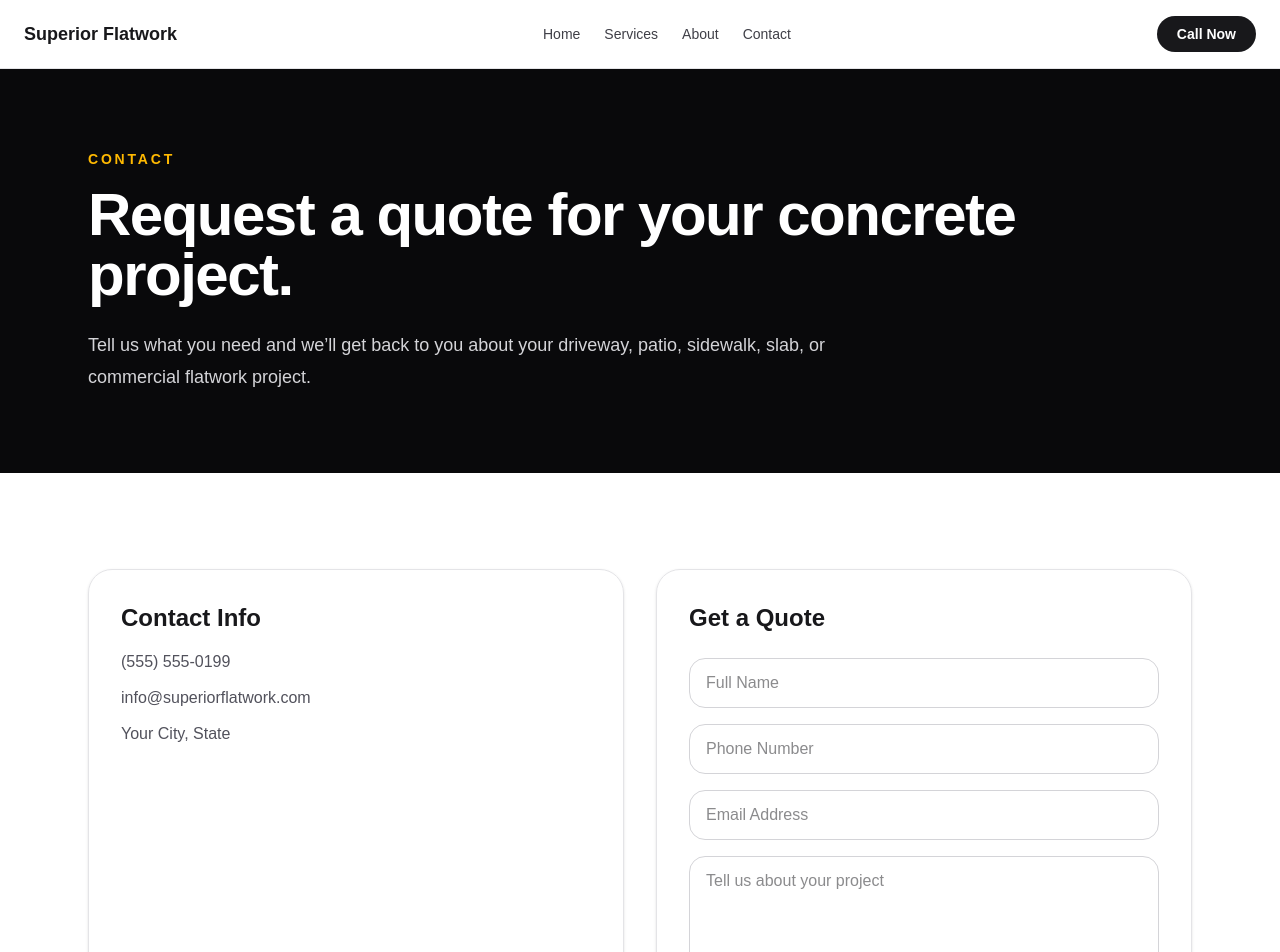
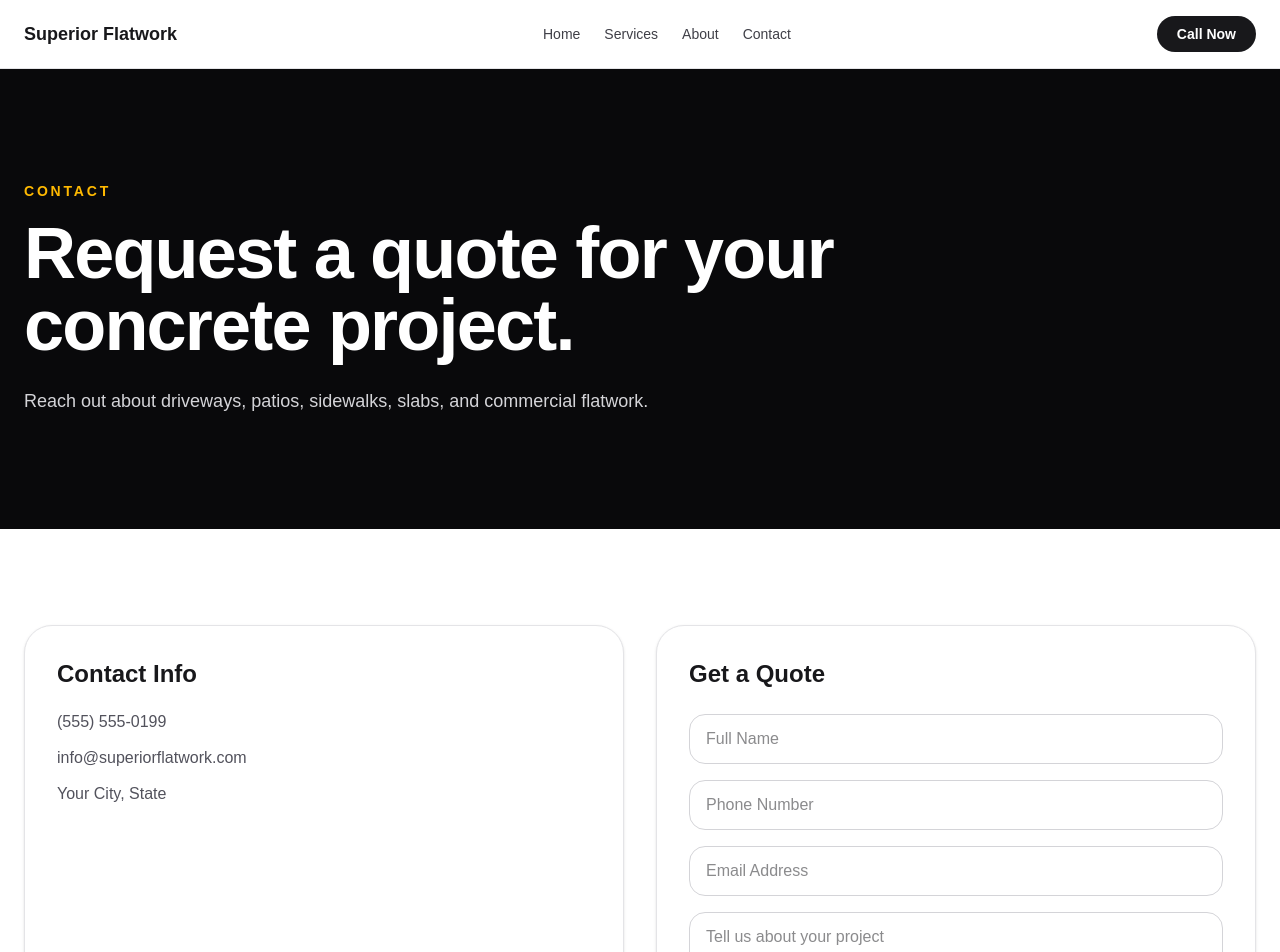
Before and after one commit to receptioniqbusiness/superior-flatwork, a Next.js app: page /contact in a window 1280 px wide. Shown: the top 952 px of the page. Built offline with nearby package versions, Linux system fonts and the light colour scheme.

Commit message:
Update page.tsx

```diff
--- a/app/contact/page.tsx
+++ b/app/contact/page.tsx
@@ -2,32 +2,31 @@ export default function ContactPage() {
   return (
     <main className="min-h-screen bg-white text-zinc-900">
       <section className="bg-zinc-950 text-white">
-        <div className="mx-auto max-w-6xl px-6 py-20">
+        <div className="mx-auto max-w-7xl px-6 py-20 md:py-28">
           <p className="text-sm font-semibold uppercase tracking-[0.2em] text-amber-400">
             Contact
           </p>
-          <h1 className="mt-4 text-5xl font-black tracking-tight md:text-6xl">
+          <h1 className="mt-4 max-w-4xl text-5xl font-black tracking-tight md:text-7xl">
             Request a quote for your concrete project.
           </h1>
           <p className="mt-6 max-w-3xl text-lg leading-8 text-zinc-300">
-            Tell us what you need and we’ll get back to you about your driveway,
-            patio, sidewalk, slab, or commercial flatwork project.
+            Reach out about driveways, patios, sidewalks, slabs, and commercial
+            flatwork.
           </p>
         </div>
       </section>
 
-      <section className="mx-auto max-w-6xl px-6 py-16 md:py-24">
-        <div className="grid gap-8 md:grid-cols-2">
-          <div className="rounded-3xl border border-zinc-200 p-8 shadow-sm">
+      <section className="mx-auto grid max-w-7xl gap-8 px-6 py-16 md:grid-cols-2 md:py-24">
+        <div className="rounded-[1.75rem] border border-zinc-200 bg-white p-8 shadow-sm">
           <h2 className="text-2xl font-bold">Contact Info</h2>
-            <div className="mt-4 space-y-3 text-zinc-600">
+          <div className="mt-5 space-y-3 text-zinc-600">
             <p>(555) 555-0199</p>
             <p>info@superiorflatwork.com</p>
             <p>Your City, State</p>
           </div>
         </div>
 
-          <form className="rounded-3xl border border-zinc-200 p-8 shadow-sm">
+        <form className="rounded-[1.75rem] border border-zinc-200 bg-white p-8 shadow-sm">
           <h2 className="text-2xl font-bold">Get a Quote</h2>
 
           <div className="mt-6 grid gap-4">
@@ -47,8 +46,8 @@ export default function ContactPage() {
               className="rounded-2xl border border-zinc-300 px-4 py-3"
             />
             <textarea
+              rows={5}
               placeholder="Tell us about your project"
-                rows={5}
               className="rounded-2xl border border-zinc-300 px-4 py-3"
             />
             <button
@@ -59,7 +58,6 @@ export default function ContactPage() {
             </button>
           </div>
         </form>
-        </div>
       </section>
     </main>
   );
```
Lines whose indentation alone changed are shown as unchanged.
